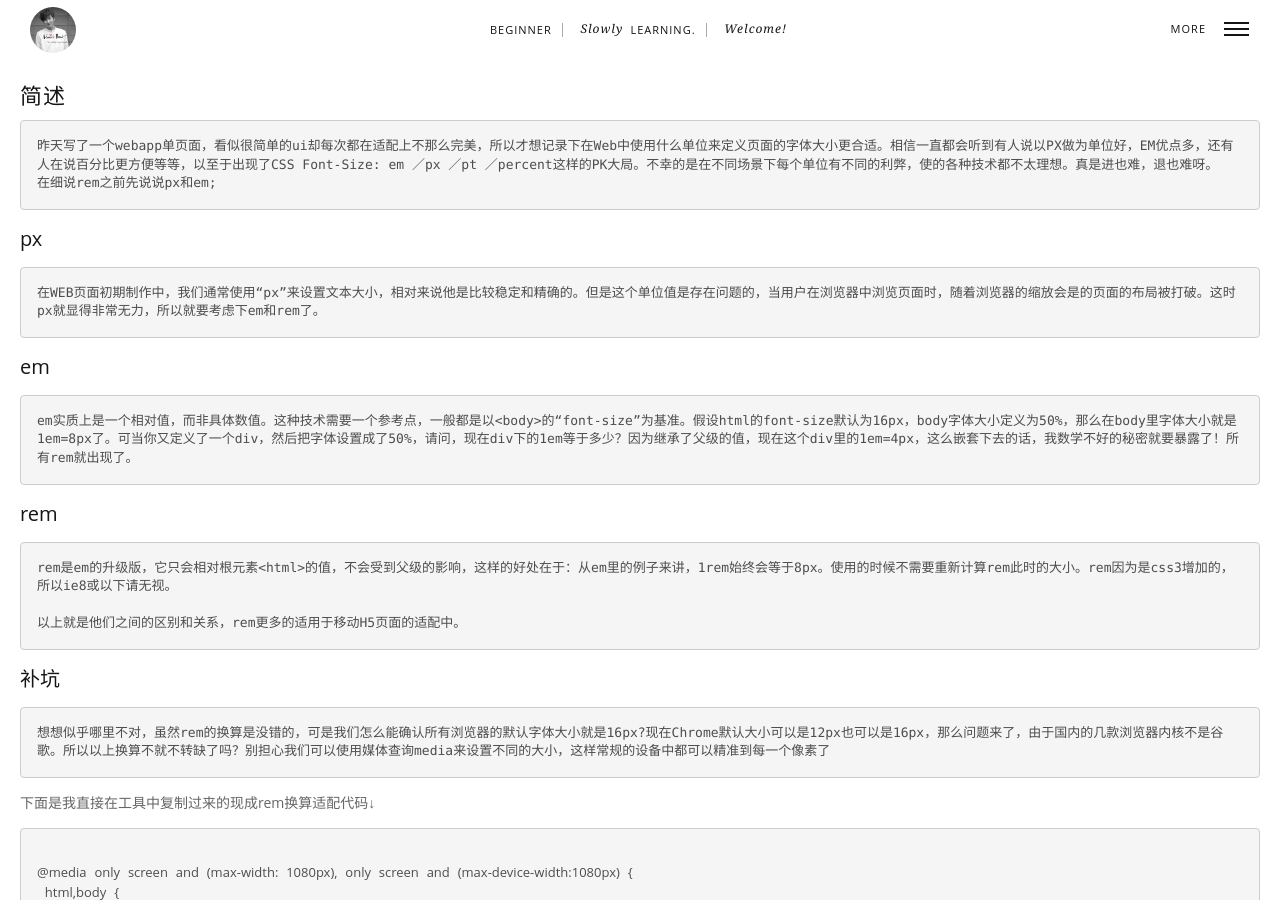
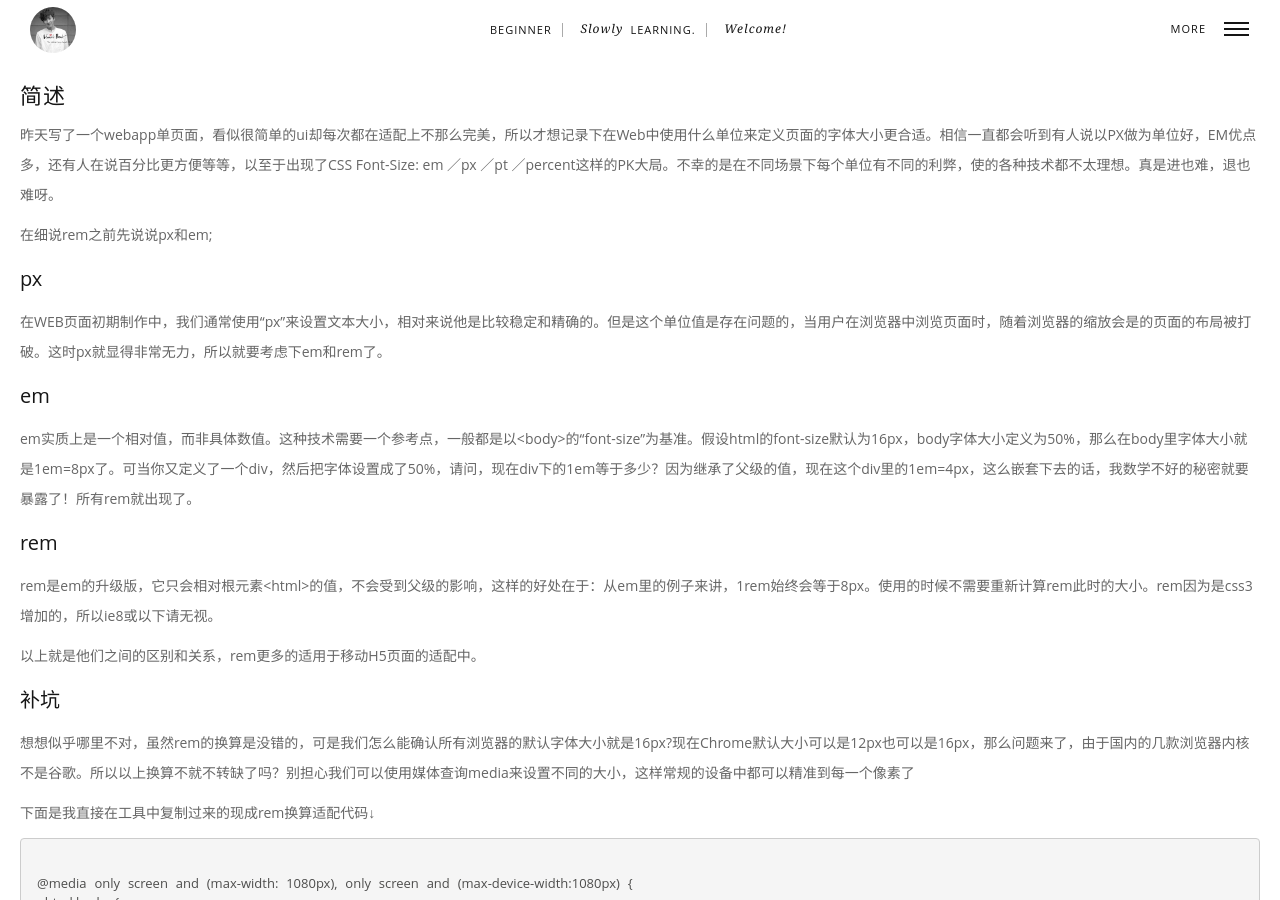
Before and after one commit to wangjiaoxia/wangjiaoxia.github.io, a Jekyll site: the page built from _posts/17-01-20-REM.markdown, in a window 1280 px wide and 900 px high. Built offline with Jekyll 4.4.1, drawn with Linux system fonts in a browser that asks for light colours; comment, search, counter and statistics services are not loaded.

Commit message:
tets new blog

```diff
--- a/_posts/17-01-20-REM.markdown
+++ b/_posts/17-01-20-REM.markdown
@@ -4,27 +4,23 @@ title: REM实现前端页面适配
 ---
 
 ## 简述
+昨天写了一个webapp单页面，看似很简单的ui却每次都在适配上不那么完美，所以才想记录下在Web中使用什么单位来定义页面的字体大小更合适。相信一直都会听到有人说以PX做为单位好，EM优点多，还有人在说百分比更方便等等，以至于出现了CSS Font-Size: em ／px ／pt ／percent这样的PK大局。不幸的是在不同场景下每个单位有不同的利弊，使的各种技术都不太理想。真是进也难，退也难呀。
 
-    昨天写了一个webapp单页面，看似很简单的ui却每次都在适配上不那么完美，所以才想记录下在Web中使用什么单位来定义页面的字体大小更合适。相信一直都会听到有人说以PX做为单位好，EM优点多，还有人在说百分比更方便等等，以至于出现了CSS Font-Size: em ／px ／pt ／percent这样的PK大局。不幸的是在不同场景下每个单位有不同的利弊，使的各种技术都不太理想。真是进也难，退也难呀。
-    在细说rem之前先说说px和em;
+在细说rem之前先说说px和em;
 
 ### px
-
-    在WEB页面初期制作中，我们通常使用“px”来设置文本大小，相对来说他是比较稳定和精确的。但是这个单位值是存在问题的，当用户在浏览器中浏览页面时，随着浏览器的缩放会是的页面的布局被打破。这时px就显得非常无力，所以就要考虑下em和rem了。
+在WEB页面初期制作中，我们通常使用“px”来设置文本大小，相对来说他是比较稳定和精确的。但是这个单位值是存在问题的，当用户在浏览器中浏览页面时，随着浏览器的缩放会是的页面的布局被打破。这时px就显得非常无力，所以就要考虑下em和rem了。
 
 ### em
-
-    em实质上是一个相对值，而非具体数值。这种技术需要一个参考点，一般都是以<body>的“font-size”为基准。假设html的font-size默认为16px，body字体大小定义为50%，那么在body里字体大小就是1em=8px了。可当你又定义了一个div，然后把字体设置成了50%，请问，现在div下的1em等于多少？因为继承了父级的值，现在这个div里的1em=4px，这么嵌套下去的话，我数学不好的秘密就要暴露了！所有rem就出现了。
+em实质上是一个相对值，而非具体数值。这种技术需要一个参考点，一般都是以<body>的“font-size”为基准。假设html的font-size默认为16px，body字体大小定义为50%，那么在body里字体大小就是1em=8px了。可当你又定义了一个div，然后把字体设置成了50%，请问，现在div下的1em等于多少？因为继承了父级的值，现在这个div里的1em=4px，这么嵌套下去的话，我数学不好的秘密就要暴露了！所有rem就出现了。
 
 ### rem
+rem是em的升级版，它只会相对根元素<html>的值，不会受到父级的影响，这样的好处在于：从em里的例子来讲，1rem始终会等于8px。使用的时候不需要重新计算rem此时的大小。rem因为是css3增加的，所以ie8或以下请无视。
 
-    rem是em的升级版，它只会相对根元素<html>的值，不会受到父级的影响，这样的好处在于：从em里的例子来讲，1rem始终会等于8px。使用的时候不需要重新计算rem此时的大小。rem因为是css3增加的，所以ie8或以下请无视。
-
-    以上就是他们之间的区别和关系，rem更多的适用于移动H5页面的适配中。
+以上就是他们之间的区别和关系，rem更多的适用于移动H5页面的适配中。
 
 ### 补坑
-
-    想想似乎哪里不对，虽然rem的换算是没错的，可是我们怎么能确认所有浏览器的默认字体大小就是16px?现在Chrome默认大小可以是12px也可以是16px，那么问题来了，由于国内的几款浏览器内核不是谷歌。所以以上换算不就不转缺了吗？别担心我们可以使用媒体查询media来设置不同的大小，这样常规的设备中都可以精准到每一个像素了
+想想似乎哪里不对，虽然rem的换算是没错的，可是我们怎么能确认所有浏览器的默认字体大小就是16px?现在Chrome默认大小可以是12px也可以是16px，那么问题来了，由于国内的几款浏览器内核不是谷歌。所以以上换算不就不转缺了吗？别担心我们可以使用媒体查询media来设置不同的大小，这样常规的设备中都可以精准到每一个像素了
 
 下面是我直接在工具中复制过来的现成rem换算适配代码↓
 
```
